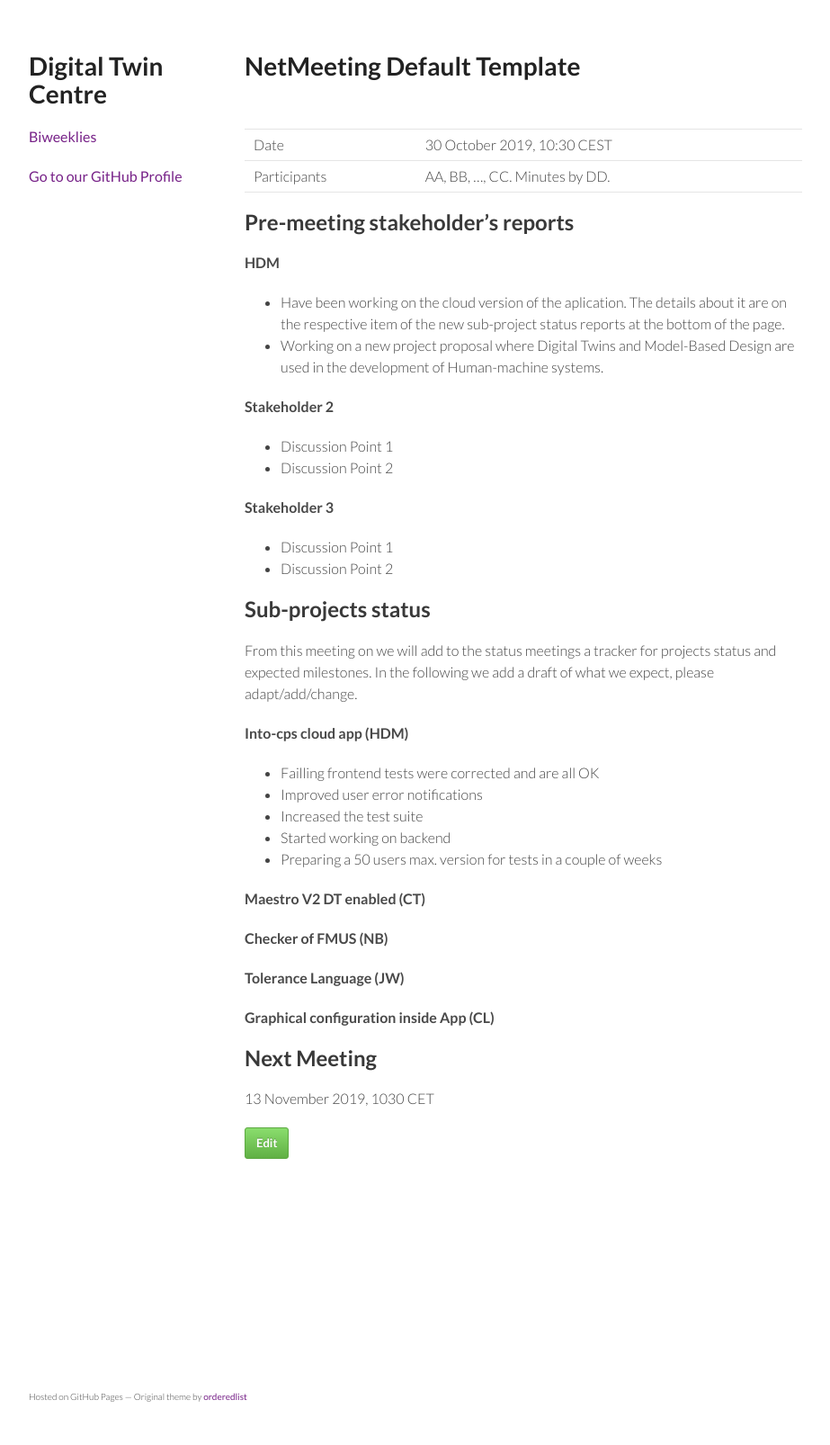
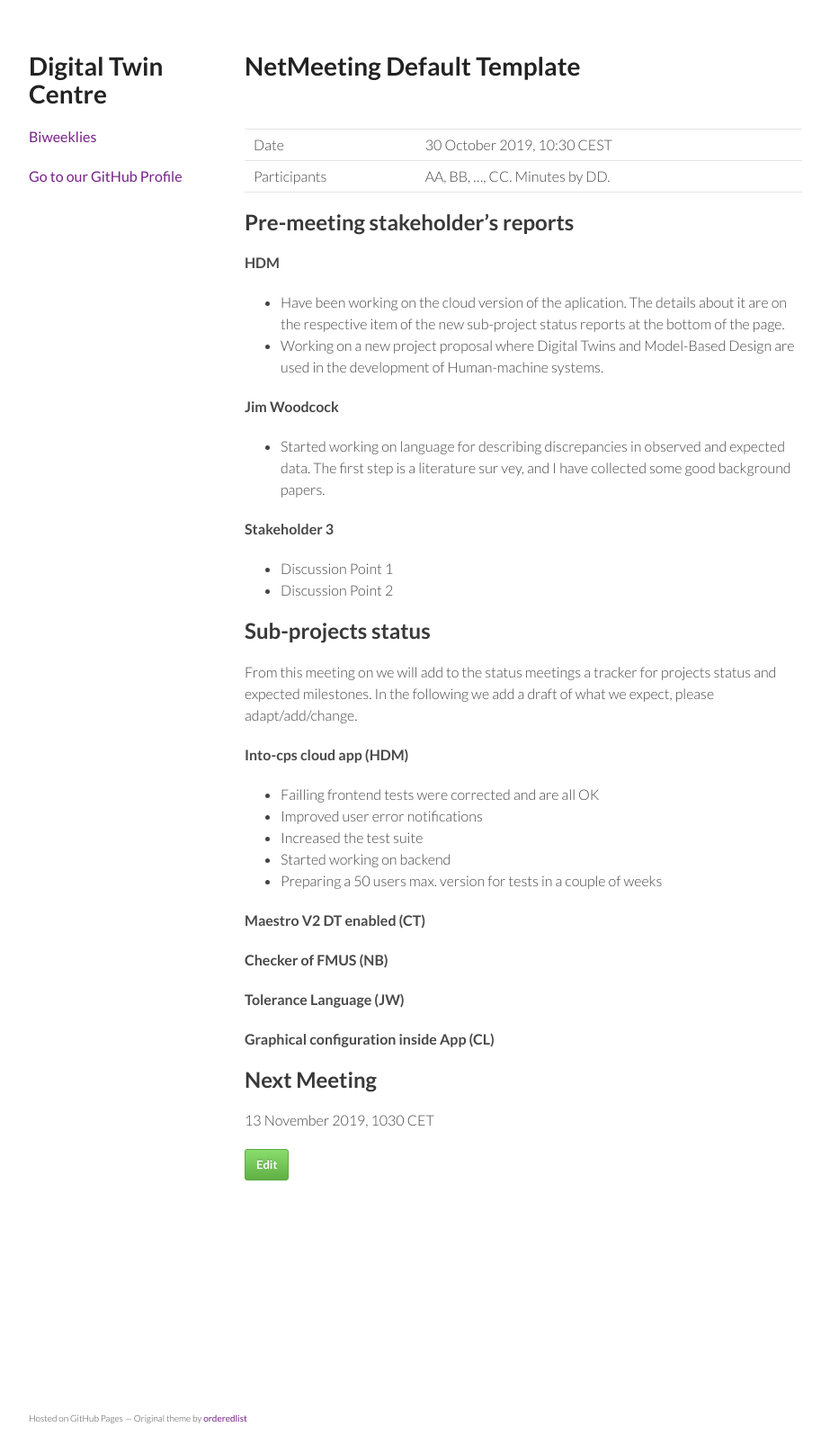
Before and after one commit to digitaltwincentre/digitaltwincentre.github.io, a Jekyll site: the page built from _biweeklies/Biweekly-7.md, in a window 1280 px wide. Shown: the whole page at 90% size, without its empty margins (178-1101 px from the left). Built offline with Jekyll 4.4.1, drawn with Linux system fonts in a browser that asks for light colours; nearby versions of some CDN libraries; before the commit the page ends 1582 px from its top, so only the background shows below that.

Commit message:
Update Biweekly-7.md

```diff
--- a/_biweeklies/Biweekly-7.md
+++ b/_biweeklies/Biweekly-7.md
@@ -26,9 +26,8 @@ private information must be stored elsewhere.  -->
 * Have been working on the cloud version of the aplication. The details about it are on the respective item of the new sub-project status reports at the bottom of the page.
 * Working on a new project proposal where Digital Twins and Model-Based Design are used in the development of Human-machine systems.
 
-#### Stakeholder 2
-* Discussion Point 1
-* Discussion Point 2
+#### Jim Woodcock
+* Started working on language for describing discrepancies in observed and expected data. The first step is a literature sur vey, and I have collected some good background papers.
 
 #### Stakeholder 3
 * Discussion Point 1
```
